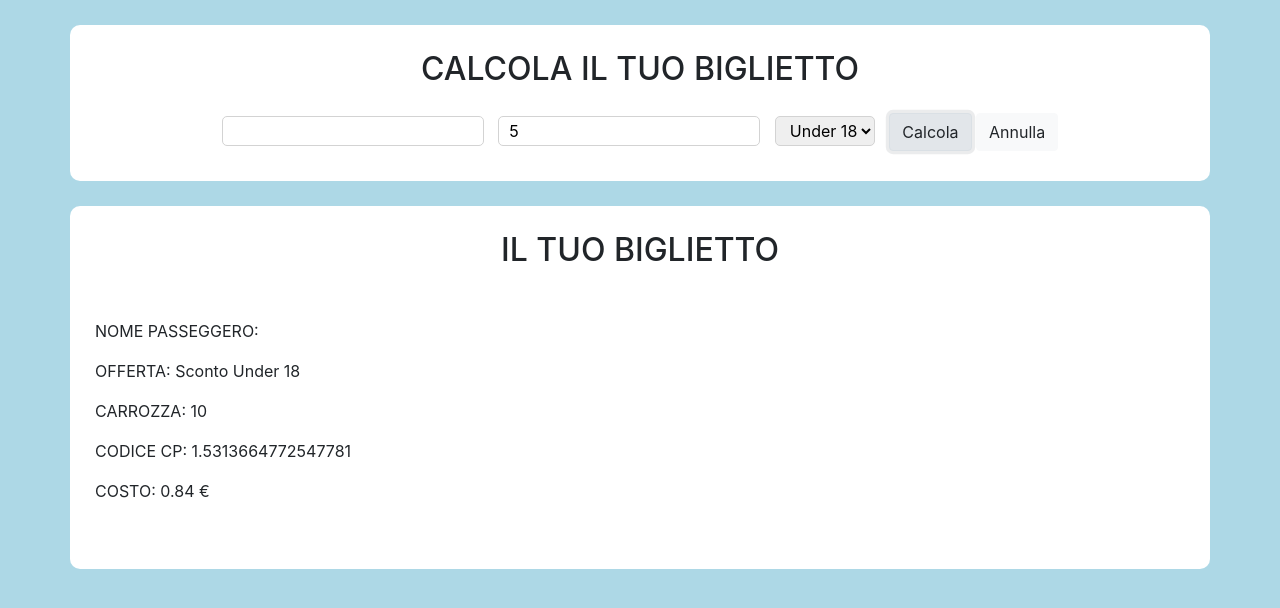
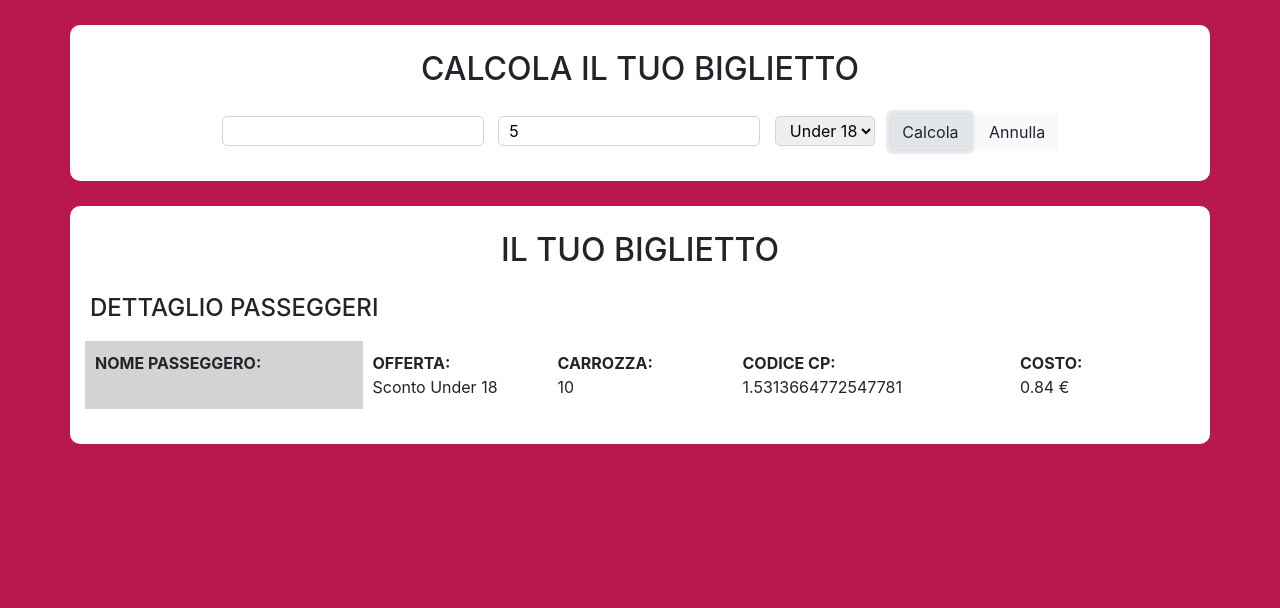
Before and after one commit to marcopro9/js-biglietto-treno-form, a plain HTML site: page index.html in a window 1280 px wide. Both pictures are taken after typing "5" into the empty fields and a click on the button "Calcola". Drawn offline with nearby package versions, Linux system fonts and the light colour scheme.

Commit message:
migliorato stile css

```diff
--- a/index.html
+++ b/index.html
@@ -9,6 +9,7 @@
   <body>
     <main>
 
+      <!-- section input data -->
       <section class="ms_calcticket container text-center">
         <h2 class="ms_title">CALCOLA IL TUO BIGLIETTO</h2>
         <label class="sr-only">Nome e Cognome</label>
@@ -24,17 +25,39 @@
         <button id="form-calcola" class="btn btn-light" type="button" name="button">Calcola</button>
         <button id="form-annulla" class="btn btn-light" type="button" name="button">Annulla</button>
       </section>
+      <!-- section input data end -->
 
-      <section id="ticket" class="ms_calcticket container ms_hidden">
+      <!-- section ticket -->
+      <section id="ticket" class="container ms_calcticket ms_hidden">
         <h2 class="ms_title text-center">IL TUO BIGLIETTO</h2>
         <div class="ms_ticket">
-          <p>NOME PASSEGGERO: <span id="nome-ticket"> </span></p>
-          <p>OFFERTA: <span id="offerta-ticket"> </span></p>
-          <p>CARROZZA: <span id="carrozza-ticket"> </span></p>
-          <p>CODICE CP: <span id="codicecp-ticket"> </span></p>
-          <p>COSTO: <span id="costo-ticket"> </span></p>
+          <h4>DETTAGLIO PASSEGGERI</h4>
+          <div class="ms_pad row">
+            <div class="ms_grey ms_pad col-12 col-md-3 ">
+              <span class="ms_categories">NOME PASSEGGERO: </span>
+              <span id="nome-ticket"> </span>
+            </div>
+            <div class="ms_pad col-12 col-md-2">
+              <span class="ms_categories">OFFERTA:  </span>
+              <span id="offerta-ticket"> </span>
+            </div>
+            <div class="ms_pad col-12 col-md-2">
+              <span class="ms_categories">CARROZZA: </span>
+              <span id="carrozza-ticket"> </span>
+            </div>
+            <div class="ms_pad col-12 col-md-3">
+              <span class="ms_categories">CODICE CP: </span>
+              <span id="codicecp-ticket"> </span>
+            </div>
+            <div class="ms_pad col-12 col-md-2">
+              <span class="ms_categories">COSTO: </span>
+                <span id="costo-ticket"> </span>
+            </div>
+          </div>
         </div>
       </section>
+      <!-- section ticket end -->
+
     </main>
     <script src="script.js" type="text/javascript"></script>
   </body>
--- a/master.css
+++ b/master.css
@@ -1,5 +1,5 @@
 body{
-  background-color: lightblue;
+  background-color: #b91750;
 }
 .ms_calcticket{
   background-color: #fff;
@@ -10,9 +10,6 @@ body{
 .ms_title{
   margin-bottom: 25px;
 }
-.ms_ticket{
-  padding: 25px;
-}
 .ms_input{
   border: 1px solid lightgrey;
   border-radius: 5px;
@@ -21,6 +18,22 @@ body{
   margin-right: 10px;
   margin-bottom: 10px;
 }
+.ms_input:focus{
+  background-color: #ff74a5;
+}
+.ms_ticket{
+  padding: 0 20px 0;
+}
+.ms_grey{
+  background-color: lightgrey;
+}
+.ms_pad{
+  padding: 10px;
+}
+.ms_categories{
+  font-weight: 700;
+  display: block;
+}
 .ms_visible{
   display: block;
 }
```
